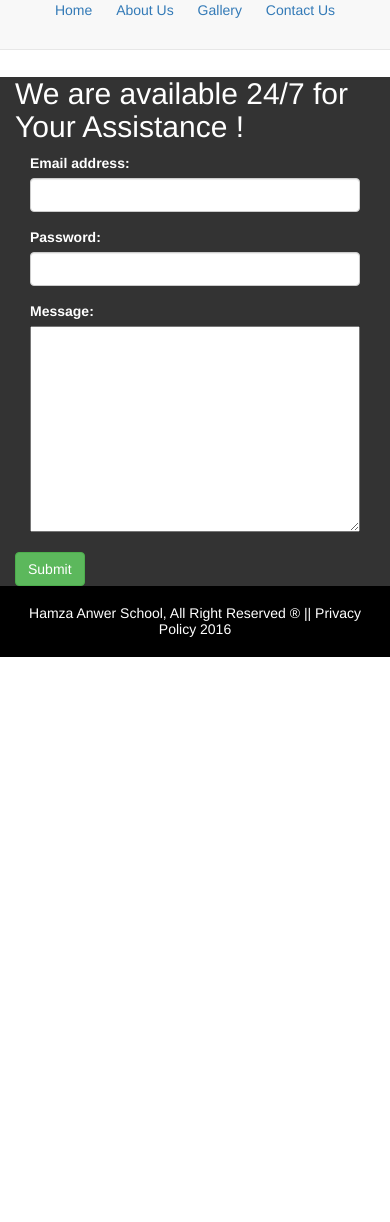
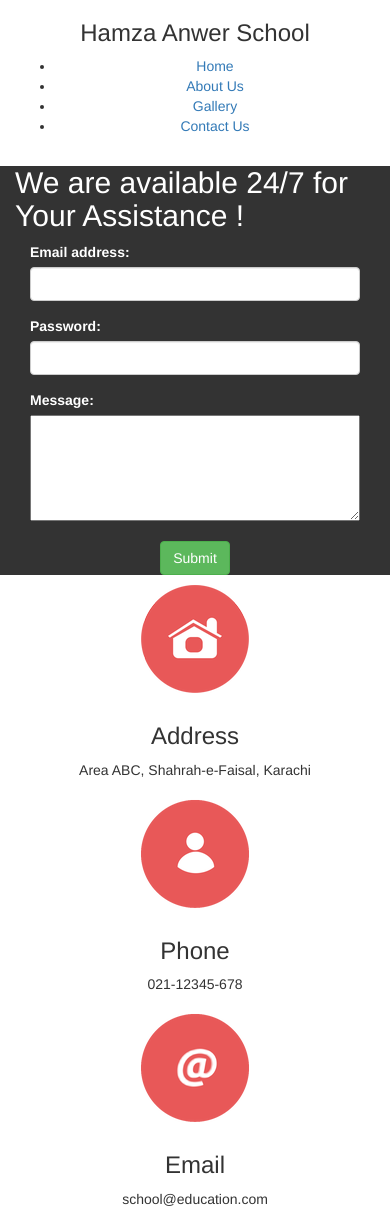
Before and after one commit to ImHamzaAnwer/School_Web_Assignment, a plain HTML site: page contact.html in a window 390 px wide. Shown: the top 1222 px of the page. Before the commit the page ends 844 px from the top, so only its background shows below. Drawn offline with nearby package versions, Linux system fonts and the light colour scheme; grey boxes are pictures that could not be loaded.

Commit message:
added address, phone and contact divs

```diff
--- a/contact.html
+++ b/contact.html
@@ -15,18 +15,16 @@
                 <h3>Hamza Anwer School</h3>
             </div>
 
-            <div class="col-sm-8 nav-list">
-                <nav class="navbar navbar-default navbar-fixed-top">
-                    <div class="container">
+            <div class="col-sm-8">
+                <nav class="nav">
                     <ul class="navbar-right" role="navigation">
                         <li><a href="">Home</a></li>
                         <li><a href="">About Us</a></li>
                         <li><a href="">Gallery</a></li>
                         <li><a href="">Contact Us</a></li>
                     </ul>
-                    </div>
                 </nav>
-            </div> <!--nav row-->
+            </div> <!--nav col-->
         </div> <!--header row-->
 
         <div class="contact row">
@@ -45,12 +43,36 @@
 
                     <div class="form-group col-sm-12">
                         <label for="textarea">Message:</label>
-                        <textarea rows="10"></textarea>
+                        <textarea rows="5"></textarea>
                     </div>
 
-                    <button type="submit" class="btn btn-default btn-success">Submit</button>
-                </form>
+                    <button type="submit" class="btn btn-default btn-success center-block">Submit</button>
+                </form> <!--form-->
             </div>
+        </div> <!--contact row1-->
+
+        <div class="contact-details row text-center">
+            <div class="detail-box col-md-4">
+                <img class="img-responsive center-block" src="images/address.png" alt="">
+                <h3>Address</h3>
+                <p>Area ABC, Shahrah-e-Faisal, Karachi</p>
+            </div>
+
+            <div class="detail-box col-md-4">
+                <img class="img-responsive center-block" src="images/phone.png" alt="">
+                <h3>Phone</h3>
+                <p>021-12345-678</p>
+            </div>
+
+            <div class="detail-box col-md-4">
+                <img class="img-responsive center-block" src="images/email.png" alt="">
+                <h3>Email</h3>
+                <p>school@education.com</p>
+            </div>
+        </div>
+
+        <div class="map row">
+            <iframe src="https://www.google.com/maps/embed?pb=!1m18!1m12!1m3!1d3619.4615778127018!2d67.06507971349566!3d24.882232484043676!2m3!1f0!2f0!3f0!3m2!1i1024!2i768!4f13.1!3m3!1m2!1s0x3eb33eebb530102b%3A0x899dc4ac84bd5f54!2sGrappetite+Chowrangi%2C+Bahadur+Shah+Zafar+Road%2C+Karachi%2C+Pakistan!5e0!3m2!1sen!2s!4v1468359548661" width="100%" height="400" frameborder="0" style="border:0" allowfullscreen></iframe>
         </div>
 
 
```
Lines whose indentation alone changed are shown as unchanged.
